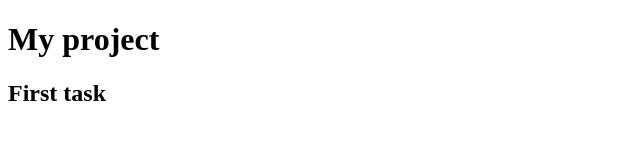
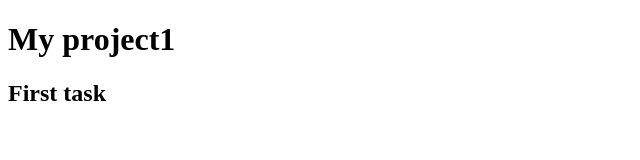
Before and after one commit to Impostor81/my-project, a plain HTML site: page index.html in a window 1280 px wide. Shown: the full height of the page, 0-640 px from the left. Drawn offline with Linux system fonts and the light colour scheme.

Commit message:
Update index.html

```diff
--- a/index.html
+++ b/index.html
@@ -7,7 +7,7 @@
   <title>My project</title>
 </head>
 <body>
-  <h1>My project</h1>
+  <h1>My project1</h1>
   <h2>First task</h2>
 </body>
 </html>
```
